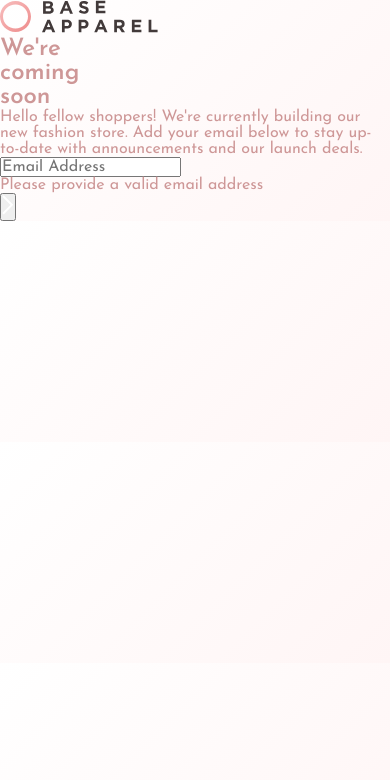
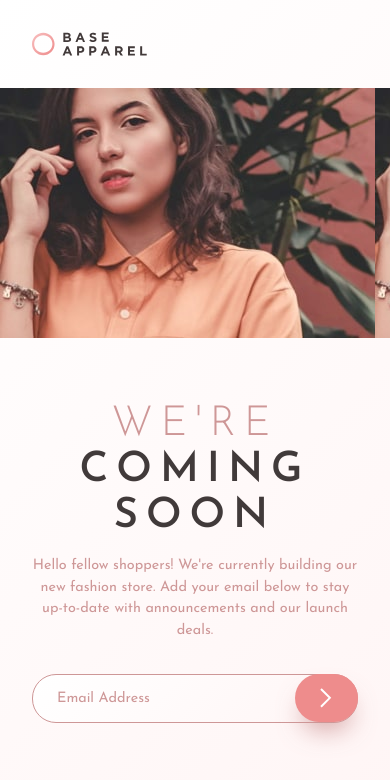
Before and after one commit to serhii-bielik/fm-base-apparel-coming-soon, a plain HTML site: page index.html in a window 390 px wide. Drawn offline with Linux system fonts and the light colour scheme.

Commit message:
add mobile first css

```diff
--- a/index.html
+++ b/index.html
@@ -21,7 +21,7 @@
   <body>
     <main class="container">
       <div class="logo">
-        <img src="./images/logo.svg" alt="" class="logo" />
+        <img src="./images/logo.svg" alt="" class="logo__img" />
       </div>
       <div class="illustration"></div>
       <section class="content">
@@ -41,7 +41,10 @@
               class="email-field"
               placeholder="Email Address"
             />
-            <div class="error">Please provide a valid email address</div>
+          </div>
+          <div class="error">Please provide a valid email</div>
+          <div class="error-icon">
+            <img src="./images/icon-error.svg" alt="0" />
           </div>
           <button type="submit" class="button">
             <img src="./images/icon-arrow.svg" alt="0" />
--- a/style.css
+++ b/style.css
@@ -11,12 +11,18 @@
   --grad-f: linear-gradient(135deg, #ffffff, #fff5f5);
   --grad-s: linear-gradient(135deg, #f8bfbf, #ee8c8c);
 
+  --clr-bg-btn: #ee8c8c;
+  --clr-bg-btn-hover: #f8bfbf;
+
   --clr-pr-red: #ce9797;
+  --clr-pr-red-shadow: #ce9797cc;
   --clr-pr-soft-red: #f96262;
   --clr-sc-dark-red: #413a3a;
 }
 
 body {
+  min-height: 100vh;
+  min-height: 100dvh;
   font-family: var(--ff);
   font-size: 16px;
   color: var(--clr-pr-red);
@@ -30,23 +36,102 @@ input {
 
 .container {
 }
+
 .logo {
+  display: flex;
+  align-items: center;
+  padding: 2rem;
 }
+.logo__img {
+  height: 1.5rem;
+}
+
 .illustration {
+  min-height: 250px;
+  background-image: url('./images/hero-mobile.jpg');
 }
+
+/* Content */
 .content {
+  padding: 4rem 2rem;
+  text-align: center;
 }
+
 .title {
+  margin-bottom: 1rem;
+  font-size: 2.6rem;
+  font-weight: 600;
+  letter-spacing: 0.5rem;
+  line-height: 110%;
+  text-transform: uppercase;
+  color: var(--clr-sc-dark-red);
 }
+.title > span {
+  font-weight: 300;
+  color: var(--clr-pr-red);
+}
+
 .description {
+  margin-bottom: 2rem;
+  font-size: 0.9rem;
+  line-height: 150%;
 }
+
+/* Form */
 .subscription-form {
+  position: relative;
 }
 .form-element {
+  width: 100%;
 }
 .email-field {
+  width: 100%;
+  font-size: 0.9rem;
+  padding: 1rem 1.5rem;
+  border-radius: 1.5rem;
+  color: var(--clr-sc-dark-red);
+  border: 1px solid var(--clr-pr-red);
+  background: var(--grad-f);
+  outline: 0;
 }
+.email-field::placeholder {
+  color: var(--clr-pr-red);
+}
+
 .error {
+  display: none;
+  text-align: left;
+  font-size: 0.7rem;
+  padding: 0.5rem 1.5rem;
+  color: var(--clr-pr-soft-red);
+}
+.error-icon {
+  display: none;
+  position: absolute;
+  right: 4.5rem;
+  top: calc(50% - 0.6rem);
+}
+.error-icon > img {
+  height: 1.2rem;
 }
 .button {
+  position: absolute;
+  display: flex;
+  align-items: center;
+  right: 0;
+  top: 0;
+  font-size: 0.9rem;
+  border-radius: 1.5rem;
+  padding: 0.9rem 1.6rem;
+  color: var(--ff);
+  background-color: var(--clr-bg-btn);
+  border: 0;
+  box-shadow: var(--clr-pr-red-shadow) 0px 15px 25px -7px;
+  cursor: pointer;
+  transition: all 0.3s ease;
 }
+
+.button:hover {
+  background-color: var(--clr-bg-btn-hover);
+  box-shadow: var(--clr-pr-red) 0px 15px 20px -7px;
+}
```
